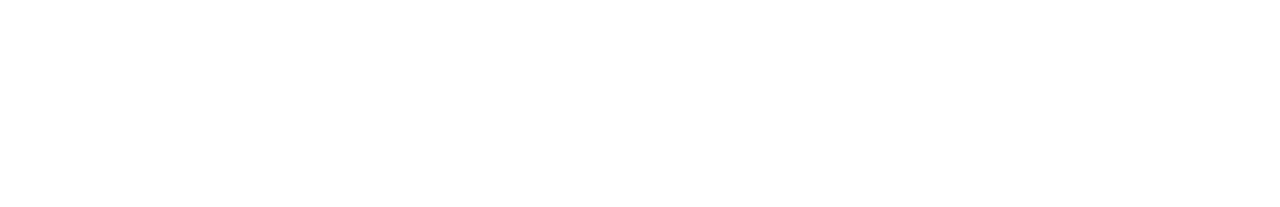
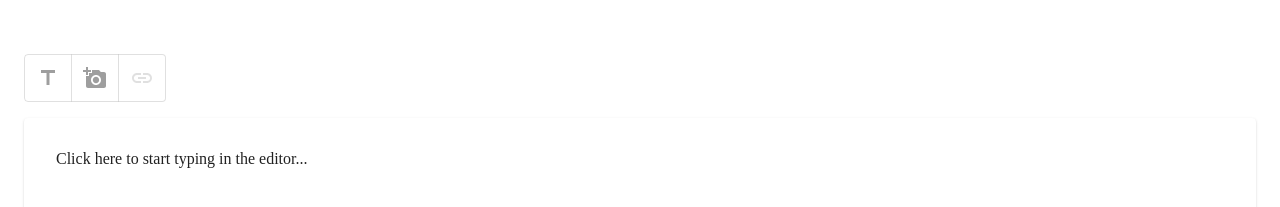
Before and after one commit to luanrjjj/tsuru, a Next.js app in the folder forumTsu/tsuruforum/: page / in a window 1280 px wide. Shown: the part 593-800 px from the top of the page. Built offline with nearby package versions, Linux system fonts and the light colour scheme; no server answers.

Commit message:
Resolving getBlockTree problem in Editor

```diff
--- /dev/null
+++ b/forumTsu/tsuruforum/components/editor/EditorComponents/DecoratedLink.tsx
@@ -0,0 +1,31 @@
+import * as React from "react";
+import { EditorContext } from "../../../contexts/EditorContext";
+
+export function DecoratedLink({
+  className,
+  children,
+  entityKey,
+  target
+}: {
+  className: string;
+  children: React.ReactNode;
+  entityKey: string;
+  target?: string;
+}) {
+  const editorState = React.useContext(EditorContext);
+  const entity = editorState.getCurrentContent().getEntity(entityKey);
+  const entityData = entity ? entity.getData() : undefined;
+  const href = (entityData && entityData.url) || undefined;
+
+  return (
+    <a
+      className={className}
+      title={href}
+      href={href}
+      target={target}
+      rel="noopener"
+    >
+      {children}
+    </a>
+  );
+}
--- /dev/null
+++ b/forumTsu/tsuruforum/components/editor/EditorComponents/MediaComponent.tsx
@@ -0,0 +1,17 @@
+import * as React from "react";
+//eslint-disable-next-line
+export const MediaComponent = ({ blockProps }: any) => {
+  const src = blockProps.src;
+  if (src.file) {
+    return (
+      <img
+        style={{
+          width: "100%"
+        }}
+        src={src.file}
+        alt="article"
+      />
+    );
+  }
+  return null;
+};
--- /dev/null
+++ b/forumTsu/tsuruforum/components/editor/EditorComponents/linkStrategy.ts
@@ -0,0 +1,17 @@
+import { ContentBlock, ContentState } from "draft-js";
+
+const matchesEntityType = (type: string) => type === "LINK";
+export function linkStrategy(
+  contentBlock: ContentBlock,
+  cb: (start: number, end: number) => void,
+  contentState: ContentState
+) {
+  if (!contentState) return;
+  contentBlock.findEntityRanges(character => {
+    const entityKey = character.getEntity();
+    return (
+      entityKey !== null &&
+      matchesEntityType(contentState.getEntity(entityKey).getType())
+    );
+  }, cb);
+}
--- /dev/null
+++ b/forumTsu/tsuruforum/components/editor/index.tsx
@@ -0,0 +1,232 @@
+import * as React from "react";
+import { EditorContext } from "../../contexts/EditorContext";
+import {
+  Box,
+  Paper,
+  TextField,
+  InputAdornment,
+  IconButton
+} from "@material-ui/core";
+import { ToggleButtonGroup, ToggleButton } from "@material-ui/lab";
+import { Title, AddAPhoto, Link, Check } from "@material-ui/icons";
+import {
+  Editor,
+  EditorState,
+  Modifier,
+  getVisibleSelectionRect,
+  CompositeDecorator,
+  convertToRaw,
+  AtomicBlockUtils,
+  ContentBlock
+} from "draft-js";
+import draftUtils from "draft-js-plugins-utils";
+import { linkStrategy } from "./EditorComponents/linkStrategy";
+import { DecoratedLink } from "./EditorComponents/DecoratedLink";
+import { MediaComponent } from "./EditorComponents/MediaComponent";
+
+export default function EditorModal() {
+  const editor = React.useRef<Editor>(null);
+  const [anchorElUrl, setAnchorElUrl] = React.useState<string>("");
+  const [toggleButtonGroupValue, setToggleButtonGroupValue] = React.useState<
+    string | null
+  >(null);
+
+  const [editorState, setEditorState] = React.useState<EditorState>(
+    EditorState.createEmpty(
+      new CompositeDecorator([
+        {
+          strategy: linkStrategy,
+          component: DecoratedLink
+        }
+      ])
+    )
+  );
+
+  const [selectionRect, setSelectionRect] = React.useState<{
+    left: number;
+    width: number;
+    right: number;
+    top: number;
+    bottom: number;
+    height: number;
+  }>({ left: 0, width: 0, right: 0, top: 0, bottom: 0, height: 0 });
+
+  const focusEditor = React.useCallback(() => {
+    if (editor.current) {
+      editor.current.focus();
+    }
+  }, [editor]);
+
+  const handleToggleButtonGroup = (
+    event: React.MouseEvent<HTMLElement, MouseEvent>,
+    value: string
+  ) => {
+    event.stopPropagation();
+    event.preventDefault();
+    setToggleButtonGroupValue(value);
+
+    switch (value) {
+      case "header-one":
+        setEditorState(
+          EditorState.push(
+            editorState,
+            Modifier.setBlockType(
+              editorState.getCurrentContent(),
+              editorState.getSelection(),
+              value
+            ),
+            "change-block-type"
+          )
+        );
+        break;
+      case "insert-image":
+        //@ts-ignore
+        document.getElementById("fileInput").click();
+        setToggleButtonGroupValue("null");
+        break;
+      case "insert-link":
+        break;
+      default:
+        setToggleButtonGroupValue(null);
+        break;
+    }
+  };
+
+  const renderBlock = (contentBlock: ContentBlock) => {
+    if (contentBlock.getType() === "atomic") {
+      const entityKey = contentBlock.getEntityAt(0);
+      const entityData = editorState
+        .getCurrentContent()
+        .getEntity(entityKey)
+        .getData();
+      return {
+        component: MediaComponent,
+        editable: false,
+        props: {
+          src: { file: entityData.src }
+        }
+      };
+    }
+  };
+
+  React.useEffect(() => {
+    if (getVisibleSelectionRect(window) !== null) {
+      setSelectionRect(getVisibleSelectionRect(window));
+    }
+  }, [editorState, setSelectionRect]);
+
+  return (
+    <Box>
+      <Box m={2}>
+        <Box mb={2}>
+          <ToggleButtonGroup
+            exclusive
+            onChange={handleToggleButtonGroup}
+            value={toggleButtonGroupValue}
+          >
+            <ToggleButton value="header-one">
+              <Title />
+            </ToggleButton>
+            <ToggleButton value="insert-image">
+              <AddAPhoto />
+            </ToggleButton>
+            <ToggleButton
+              value="insert-link"
+              disabled={editorState.getSelection().isCollapsed()}
+            >
+              <Link />
+            </ToggleButton>
+          </ToggleButtonGroup>
+        </Box>
+        <Box>
+          <Paper style={{ minHeight: "144px" }}>
+            <Box onClick={focusEditor} p={4}>
+              <EditorContext.Provider value={editorState}>
+                <Editor
+                  editorState={editorState}
+                  onChange={setEditorState}
+                  placeholder="Click here to start typing in the editor..."
+                  blockRendererFn={renderBlock}
+                  ref={editor}
+                />
+              </EditorContext.Provider>
+            </Box>
+          </Paper>
+        </Box>
+      </Box>
+      <Box
+        style={{
+          position: "absolute",
+          top: selectionRect.top,
+          left: selectionRect.right + 12,
+          background: "#FFF",
+          display: toggleButtonGroupValue === "insert-link" ? "block" : "none"
+        }}
+      >
+        <TextField
+          variant="outlined"
+          InputProps={{
+            endAdornment: (
+              <InputAdornment position="start">
+                <IconButton
+                  onClick={() => {
+                    setEditorState(
+                      draftUtils.createLinkAtSelection(editorState, anchorElUrl)
+                    );
+                    setToggleButtonGroupValue(null);
+                  }}
+                >
+                  <Check />
+                </IconButton>
+              </InputAdornment>
+            )
+          }}
+          placeholder="https://"
+          value={anchorElUrl}
+          onChange={e => setAnchorElUrl(e.target.value)}
+        />
+      </Box>
+      <Box ml={3}>
+        <pre>
+          {JSON.stringify(
+            convertToRaw(editorState.getCurrentContent()),
+            null,
+            2
+          )}
+        </pre>
+      </Box>
+      <input
+        id="fileInput"
+        style={{ display: "none" }}
+        type="file"
+        accept="image/png,image/jpeg,image/jpg,image/gif"
+        onChange={event => {
+          const reader = new FileReader();
+          reader.addEventListener(
+            "load",
+            function() {
+              const contentStateWithEntity = editorState
+                .getCurrentContent()
+                .createEntity("IMAGE", "IMMUTABLE", { src: reader.result });
+              setEditorState(
+                AtomicBlockUtils.insertAtomicBlock(
+                  EditorState.set(editorState, {
+                    currentContent: contentStateWithEntity
+                  }),
+                  contentStateWithEntity.getLastCreatedEntityKey(),
+                  " "
+                )
+              );
+            },
+            false
+          );
+          if (event.target.files) {
+            reader.readAsDataURL(
+              Array.prototype.slice.call(event.target.files)[0]
+            );
+          }
+        }}
+      />
+    </Box>
+  );
+    }
--- /dev/null
+++ b/forumTsu/tsuruforum/components/editor/styles.ts
@@ -0,0 +1,5 @@
+import styled from 'styled-components';
+
+
+export const Modal = styled.div `
+`
--- a/forumTsu/tsuruforum/components/header/index.tsx
+++ b/forumTsu/tsuruforum/components/header/index.tsx
@@ -22,6 +22,10 @@
 import logoImg from '../../assets/images/origami.png';
 import userImg from '../../assets/images/user.png';
 import api from '../../services/api';
+import dynamic from 'next/dynamic';
+
+const DynamicComponent = dynamic(()=> import('../../components/editor/index'),{ssr:false});
+import EditorModal from '../editor/index';
 
 interface Post {
   id:string;
@@ -154,6 +158,7 @@
           </ContainerContent>
 
           </Container>
+          <DynamicComponent/>
           </>
   );
 }
--- /dev/null
+++ b/forumTsu/tsuruforum/contexts/EditorContext.tsx
@@ -0,0 +1,6 @@
+import * as React from "react";
+import { EditorState } from "draft-js";
+
+export const EditorContext = React.createContext<EditorState>(
+  EditorState.createEmpty()
+);
```
Also changed, not shown: forumTsu/tsuruforum/@types/draft-js-plugins-utils.d.ts (added, +27 -0 lines), forumTsu/tsuruforum/package.json (+10 -2 lines), 1 other file (tests, documents, lock files or other folders).
